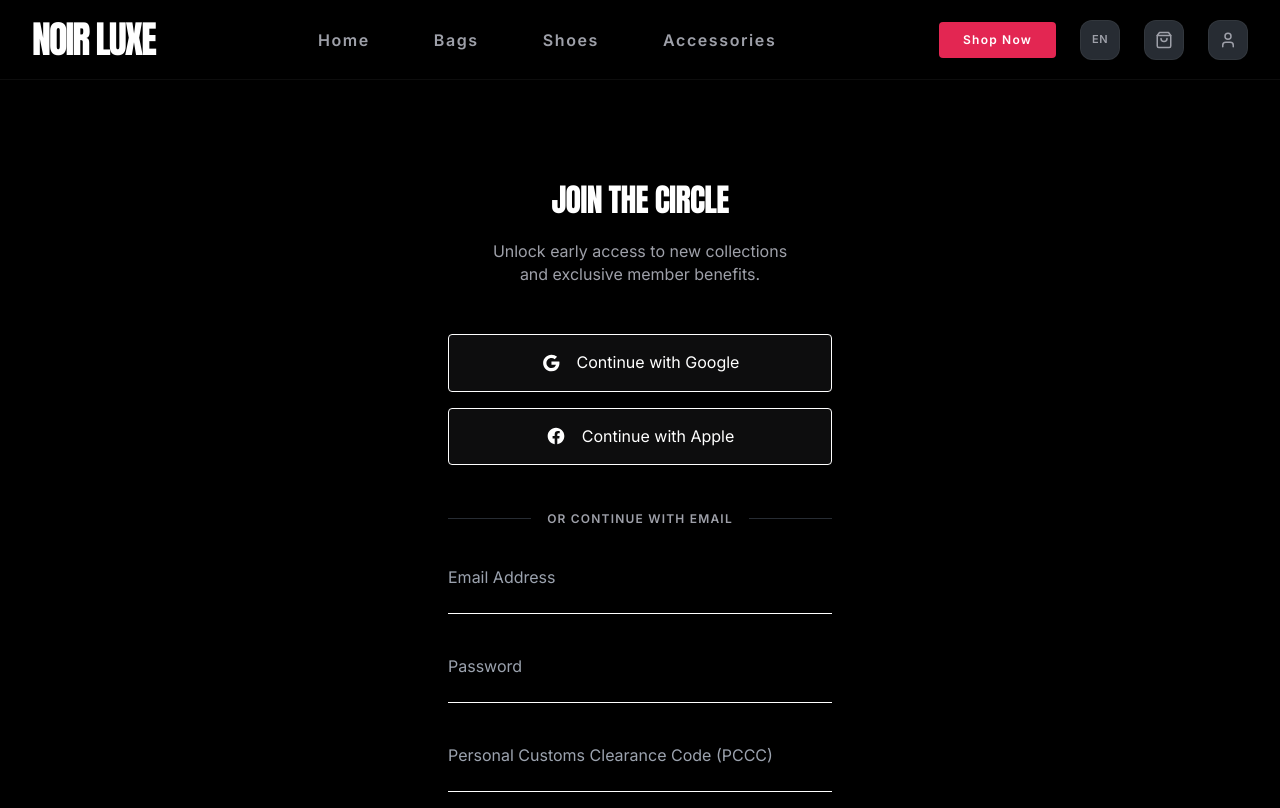
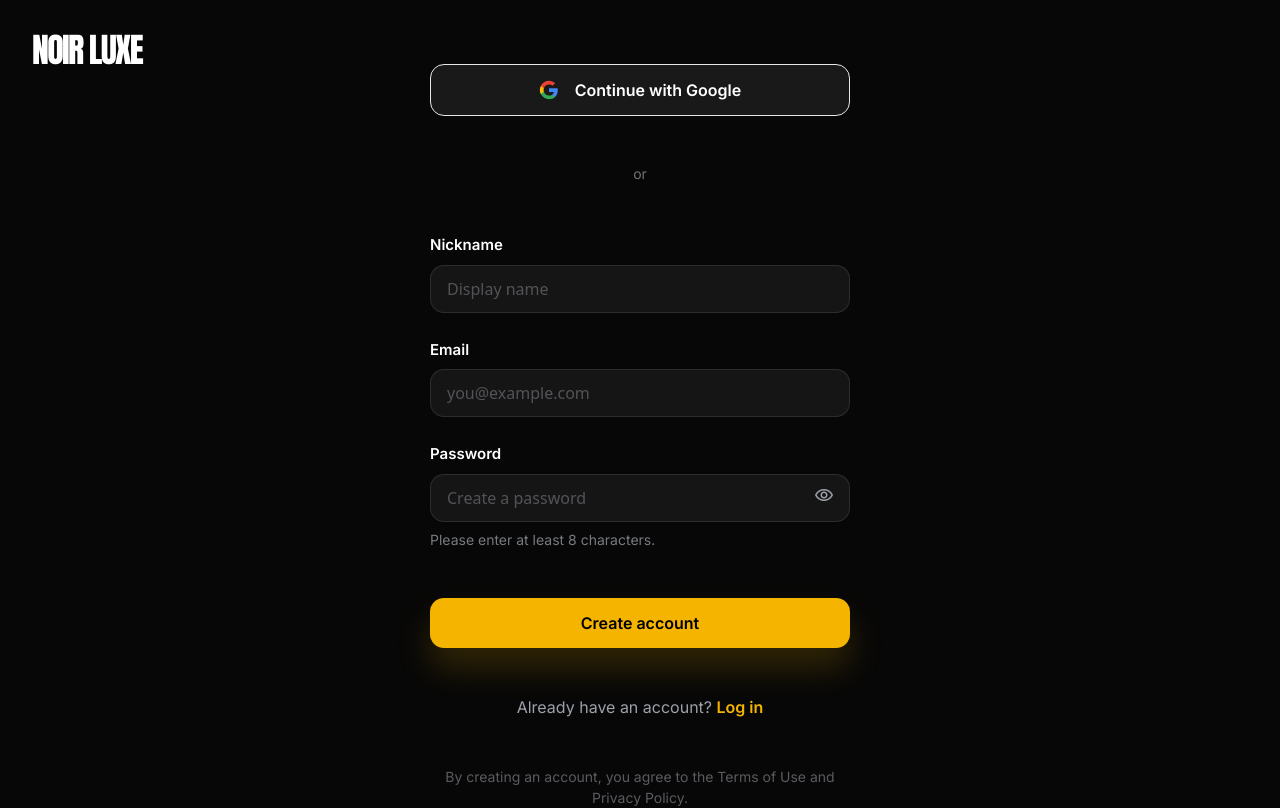
Before and after one commit to partypang/noir-luxe-react, a React (Vite) app: page /register in a window 1280 px wide. Shown: the top 808 px of the page. Built offline with nearby package versions, Linux system fonts and the light colour scheme.

Commit message:
Add customer login and signup screens

```diff
--- a/src/App.jsx
+++ b/src/App.jsx
@@ -71,7 +71,8 @@ export default function App() {
         <Route path="/product/hermes-birkin-25-black-swift" element={<CustomerLayout><HermesBirkin25Detail /></CustomerLayout>} />
         <Route path="/product/void-ankle-boot" element={<CustomerLayout><VoidAnkleBootDetail /></CustomerLayout>} />
         <Route path="/cart" element={<CustomerLayout><ShoppingCart /></CustomerLayout>} />
-        <Route path="/register" element={<CustomerLayout><MembershipRegistration /></CustomerLayout>} />
+        <Route path="/login" element={<MembershipRegistration />} />
+        <Route path="/register" element={<MembershipRegistration />} />
 
         {/* Transactional Routes (No standard header/footer) */}
         <Route path="/checkout" element={<SecureCheckoutPayPal />} />
--- a/src/components/Navbar.jsx
+++ b/src/components/Navbar.jsx
@@ -127,7 +127,7 @@ export default function Navbar() {
 
           {/* Profile Button */}
           <Link
-            to="/register"
+            to="/login"
             className="w-10 h-10 rounded-full bg-deep-slate hover:bg-surface-bright flex items-center justify-center text-silver-mist hover:text-pure-white transition-all duration-300 border border-white/5 hover:border-white/25 hidden sm:flex"
             aria-label="Profile"
           >
@@ -201,7 +201,7 @@ export default function Navbar() {
           <Link
             onClick={() => setMobileMenuOpen(false)}
             className="font-label-caps text-[16px] leading-none tracking-[0.1em] font-semibold text-silver-mist py-2"
-            to="/register"
+            to="/login"
           >
             {t('account')}
           </Link>
--- a/src/pages/MembershipRegistration.jsx
+++ b/src/pages/MembershipRegistration.jsx
@@ -1,107 +1,267 @@
 import React, { useState } from 'react'
-import { Link, useNavigate } from 'react-router-dom'
+import { Link, useLocation, useNavigate } from 'react-router-dom'
+import { useLanguage } from '../context/LanguageContext.jsx'
+
+function GoogleMark() {
+  return (
+    <svg aria-hidden="true" className="h-5 w-5" viewBox="0 0 24 24">
+      <path fill="#4285F4" d="M22.56 12.25c0-.78-.07-1.53-.2-2.25H12v4.26h5.92c-.26 1.37-1.04 2.53-2.21 3.31v2.77h3.57c2.08-1.92 3.28-4.74 3.28-8.09z" />
+      <path fill="#34A853" d="M12 23c2.97 0 5.46-.98 7.28-2.66l-3.57-2.77c-.98.66-2.23 1.06-3.71 1.06-2.86 0-5.29-1.93-6.16-4.53H2.18v2.84C3.99 20.53 7.7 23 12 23z" />
+      <path fill="#FBBC05" d="M5.84 14.1c-.22-.66-.35-1.36-.35-2.1s.13-1.44.35-2.1V7.06H2.18C1.43 8.55 1 10.22 1 12s.43 3.45 1.18 4.94l3.66-2.84z" />
+      <path fill="#EA4335" d="M12 5.38c1.62 0 3.06.56 4.21 1.64l3.15-3.15C17.45 2.09 14.97 1 12 1 7.7 1 3.99 3.47 2.18 7.06L5.84 9.9C6.71 7.31 9.14 5.38 12 5.38z" />
+    </svg>
+  )
+}
+
+const COPY = {
+  EN: {
+    login: {
+      google: 'Continue with Google',
+      divider: 'or',
+      email: 'Email',
+      emailPlaceholder: 'you@example.com',
+      password: 'Password',
+      passwordPlaceholder: 'Enter your password',
+      forgot: 'Forgot your password?',
+      submit: 'Log in',
+      submitting: 'Logging in...',
+      switchLead: "Don't have an account?",
+      switchAction: 'Sign up',
+      success: 'Logged in successfully.',
+    },
+    signup: {
+      google: 'Continue with Google',
+      divider: 'or',
+      nickname: 'Nickname',
+      nicknamePlaceholder: 'Display name',
+      email: 'Email',
+      emailPlaceholder: 'you@example.com',
+      password: 'Password',
+      passwordPlaceholder: 'Create a password',
+      passwordHelp: 'Please enter at least 8 characters.',
+      submit: 'Create account',
+      submitting: 'Creating account...',
+      switchLead: 'Already have an account?',
+      switchAction: 'Log in',
+      terms: 'By creating an account, you agree to the Terms of Use and Privacy Policy.',
+      success: 'Account created successfully.',
+    },
+    googleReady: 'Google sign-in is ready for OAuth connection.',
+    showPassword: 'Show password',
+    hidePassword: 'Hide password',
+  },
+  KO: {
+    login: {
+      google: 'Google로 계속하기',
+      divider: '또는',
+      email: '이메일',
+      emailPlaceholder: 'you@example.com',
+      password: '비밀번호',
+      passwordPlaceholder: '비밀번호를 입력하세요',
+      forgot: '비밀번호를 잊으셨나요?',
+      submit: '로그인',
+      submitting: '로그인 중...',
+      switchLead: '계정이 없으신가요?',
+      switchAction: '회원가입',
+      success: '로그인되었습니다.',
+    },
+    signup: {
+      google: 'Google로 계속하기',
+      divider: '또는',
+      nickname: '닉네임',
+      nicknamePlaceholder: '표시될 닉네임',
+      email: '이메일',
+      emailPlaceholder: 'you@example.com',
+      password: '비밀번호',
+      passwordPlaceholder: '비밀번호를 만들어 주세요',
+      passwordHelp: '8자 이상으로 입력해 주세요.',
+      submit: '계정 만들기',
+      submitting: '계정 생성 중...',
+      switchLead: '이미 계정이 있으신가요?',
+      switchAction: '로그인',
+      terms: '계정을 만들면 이용약관 및 개인정보처리방침에 동의하게 됩니다.',
+      success: '계정이 생성되었습니다.',
+    },
+    googleReady: 'Google 로그인은 OAuth 연결 준비 상태입니다.',
+    showPassword: '비밀번호 표시',
+    hidePassword: '비밀번호 숨기기',
+  },
+}
 
 export default function MembershipRegistration() {
   const navigate = useNavigate()
+  const location = useLocation()
+  const { language } = useLanguage()
+  const isSignup = location.pathname === '/register'
+  const copy = COPY[language] || COPY.EN
+  const modeCopy = isSignup ? copy.signup : copy.login
+
+  const [formData, setFormData] = useState({
+    nickname: '',
+    email: '',
+    password: '',
+  })
+  const [showPassword, setShowPassword] = useState(false)
   const [isSubmitting, setIsSubmitting] = useState(false)
+  const [message, setMessage] = useState('')
 
-  const handleSubmit = (e) => {
-    e.preventDefault()
+  const handleChange = (event) => {
+    const { name, value } = event.target
+    setFormData((current) => ({ ...current, [name]: value }))
+  }
+
+  const finishAuth = (notice) => {
+    const displayName = formData.nickname || formData.email.split('@')[0] || 'NOIR Member'
+    localStorage.setItem('customer_session', JSON.stringify({
+      email: formData.email,
+      name: displayName,
+      mode: isSignup ? 'signup' : 'login',
+      signedAt: new Date().toISOString(),
+    }))
+    setMessage(notice)
+    window.setTimeout(() => navigate('/'), 650)
+  }
+
+  const handleSubmit = (event) => {
+    event.preventDefault()
     setIsSubmitting(true)
-    setTimeout(() => {
+    setMessage('')
+
+    window.setTimeout(() => {
       setIsSubmitting(false)
-      alert('Welcome to the Circle! Account created successfully.')
-      navigate('/')
-    }, 1200)
+      finishAuth(modeCopy.success)
+    }, 700)
+  }
+
+  const handleGoogle = () => {
+    setMessage(copy.googleReady)
   }
 
   return (
-    <div className="bg-pitch-black text-on-surface font-body-md min-h-screen flex flex-col overflow-x-hidden">
-      {/* Main Content Canvas */}
-      <main className="flex-grow flex items-center justify-center pt-32 pb-xl px-container-margin relative z-10">
-        {/* Registration Form Container */}
-        <div className="w-full max-w-[480px] bg-pitch-black p-lg flex flex-col items-center">
-          {/* Header */}
-          <div className="text-center mb-lg w-full">
-            <h1 className="font-display-xl text-[32px] text-pure-white tracking-tight mb-sm uppercase">JOIN THE CIRCLE</h1>
-            <p className="font-body-md text-body-md text-silver-mist max-w-[320px] mx-auto">
-              Unlock early access to new collections and exclusive member benefits.
-            </p>
+    <div className="min-h-screen bg-[#070707] text-on-surface flex items-center justify-center px-container-margin py-xl">
+      <Link
+        to="/"
+        aria-label="NOIR LUXE Home"
+        className="absolute left-container-margin top-md font-display-lg text-[34px] text-pure-white tracking-tighter"
+      >
+        NOIR LUXE
+      </Link>
+
+      <main className="w-full max-w-[420px]">
+        <form onSubmit={handleSubmit} className="w-full">
+          <button
+            type="button"
+            onClick={handleGoogle}
+            className="w-full h-[52px] rounded-[14px] border border-pure-white/18 bg-[#191919] text-pure-white font-body-md text-[16px] font-bold flex items-center justify-center gap-sm hover:border-[#f4b400]/70 hover:bg-[#202020] transition-colors"
+          >
+            <GoogleMark />
+            {modeCopy.google}
+          </button>
+
+          <div className="flex items-center justify-center my-lg">
+            <span className="font-body-sm text-body-sm text-silver-mist/70">{modeCopy.divider}</span>
           </div>
 
-          {/* Social Sign-up */}
-          <div className="w-full space-y-sm mb-md">
-            <button className="w-full bg-graphite-base border border-pure-white rounded-lg py-sm px-md flex items-center justify-center space-x-sm hover:bg-surface-container-low transition-colors duration-300">
-              <svg className="w-5 h-5 text-pure-white" fill="currentColor" viewBox="0 0 24 24">
-                <path d="M12.545,10.239v3.821h5.445c-0.712,2.315-2.647,3.972-5.445,3.972c-3.332,0-6.033-2.701-6.033-6.032s2.701-6.032,6.033-6.032c1.498,0,2.866,0.549,3.921,1.453l2.814-2.814C17.503,2.988,15.139,2,12.545,2C7.021,2,2.543,6.477,2.543,12s4.478,10,10.002,10c8.396,0,10.249-7.85,9.426-11.748L12.545,10.239z"></path>
-              </svg>
-              <span className="font-body-md text-body-md text-pure-white">Continue with Google</span>
-            </button>
-            <button className="w-full bg-graphite-base border border-pure-white rounded-lg py-sm px-md flex items-center justify-center space-x-sm hover:bg-surface-container-low transition-colors duration-300">
-              <svg className="w-5 h-5 text-pure-white" fill="currentColor" viewBox="0 0 24 24">
-                <path d="M12 2C6.477 2 2 6.477 2 12c0 4.991 3.657 9.128 8.438 9.878v-6.987h-2.54V12h2.54V9.797c0-2.506 1.492-3.89 3.777-3.89 1.094 0 2.238.195 2.238.195v2.46h-1.26c-1.243 0-1.63.771-1.63 1.562V12h2.773l-.443 2.89h-2.33v6.988C18.343 21.128 22 16.991 22 12c0-5.523-4.477-10-10-10z"></path>
-              </svg>
-              <span className="font-body-md text-body-md text-pure-white">Continue with Apple</span>
-            </button>
-          </div>
+          <div className="space-y-md">
+            {isSignup && (
+              <div className="space-y-xs">
+                <label htmlFor="nickname" className="font-body-md text-[15px] font-bold text-pure-white">
+                  {modeCopy.nickname}
+                </label>
+                <input
+                  id="nickname"
+                  name="nickname"
+                  value={formData.nickname}
+                  onChange={handleChange}
+                  placeholder={modeCopy.nicknamePlaceholder}
+                  required={isSignup}
+                  className="w-full h-[48px] rounded-[14px] border border-pure-white/10 bg-[#151515] px-sm text-pure-white placeholder:text-silver-mist/45 focus:border-[#f4b400]/80 focus:outline-none focus:ring-0"
+                />
+              </div>
+            )}
 
-          {/* Divider */}
-          <div className="w-full flex items-center my-md">
-            <div className="flex-grow border-t border-deep-slate"></div>
-            <span className="mx-sm font-label-caps text-label-caps text-silver-mist uppercase">OR CONTINUE WITH EMAIL</span>
-            <div className="flex-grow border-t border-deep-slate"></div>
-          </div>
-
-          {/* Form */}
-          <form onSubmit={handleSubmit} className="w-full space-y-md">
-            <div className="relative group border-b border-pure-white pb-xs">
+            <div className="space-y-xs">
+              <label htmlFor="email" className="font-body-md text-[15px] font-bold text-pure-white">
+                {modeCopy.email}
+              </label>
               <input
-                className="w-full bg-transparent border-0 text-pure-white font-body-md py-sm px-0 focus:ring-0 focus:outline-none"
                 id="email"
                 name="email"
-                placeholder="Email Address"
+                type="email"
+                value={formData.email}
+                onChange={handleChange}
+                placeholder={modeCopy.emailPlaceholder}
                 required
-                type="email"
-              />
-            </div>
-            <div className="relative group border-b border-pure-white pb-xs">
-              <input
-                className="w-full bg-transparent border-0 text-pure-white font-body-md py-sm px-0 focus:ring-0 focus:outline-none"
-                id="password"
-                name="password"
-                placeholder="Password"
-                required
-                type="password"
-              />
-            </div>
-            <div className="relative group border-b border-pure-white pb-xs">
-              <input
-                className="w-full bg-transparent border-0 text-pure-white font-body-md py-sm px-0 focus:ring-0 focus:outline-none"
-                id="pccc"
-                name="pccc"
-                placeholder="Personal Customs Clearance Code (PCCC)"
-                required
-                type="text"
+                className="w-full h-[48px] rounded-[14px] border border-pure-white/10 bg-[#151515] px-sm text-pure-white placeholder:text-silver-mist/45 focus:border-[#f4b400]/80 focus:outline-none focus:ring-0"
               />
             </div>
 
-            <button
-              type="submit"
-              disabled={isSubmitting}
-              className="w-full bg-primary-container text-pure-white font-body-md font-semibold py-sm px-md rounded-lg mt-md hover:bg-inverse-primary transition-colors duration-300"
-            >
-              {isSubmitting ? 'CREATING ACCOUNT...' : 'CREATE ACCOUNT'}
-            </button>
-          </form>
+            <div className="space-y-xs">
+              <label htmlFor="password" className="font-body-md text-[15px] font-bold text-pure-white">
+                {modeCopy.password}
+              </label>
+              <div className="relative">
+                <input
+                  id="password"
+                  name="password"
+                  type={showPassword ? 'text' : 'password'}
+                  value={formData.password}
+                  onChange={handleChange}
+                  placeholder={modeCopy.passwordPlaceholder}
+                  minLength={isSignup ? 8 : 1}
+                  required
+                  className="w-full h-[48px] rounded-[14px] border border-pure-white/10 bg-[#151515] px-sm pr-[48px] text-pure-white placeholder:text-silver-mist/45 focus:border-[#f4b400]/80 focus:outline-none focus:ring-0"
+                />
+                <button
+                  type="button"
+                  onClick={() => setShowPassword((current) => !current)}
+                  aria-label={showPassword ? copy.hidePassword : copy.showPassword}
+                  className="absolute right-sm top-1/2 -translate-y-1/2 text-silver-mist hover:text-pure-white transition-colors"
+                >
+                  <span className="material-symbols-outlined text-[20px]">
+                    {showPassword ? 'visibility_off' : 'visibility'}
+                  </span>
+                </button>
+              </div>
+              {isSignup ? (
+                <p className="font-body-sm text-body-sm text-silver-mist/75">{modeCopy.passwordHelp}</p>
+              ) : (
+                <div className="flex justify-end pt-xs">
+                  <button type="button" className="font-body-sm text-body-sm text-silver-mist hover:text-[#f4b400] transition-colors">
+                    {modeCopy.forgot}
+                  </button>
+                </div>
+              )}
+            </div>
+          </div>
 
-          {/* Login Link */}
-          <div className="mt-md text-center">
-            <span className="font-body-sm text-body-sm text-silver-mist">
-              Already have an account?
-              <a className="text-primary-container hover:text-pure-white transition-colors duration-300 ml-1" href="#">Log in</a>
-            </span>
+          {message && (
+            <p className="mt-md rounded-lg border border-[#f4b400]/30 bg-[#f4b400]/10 px-sm py-xs text-center font-body-sm text-[#f4b400]">
+              {message}
+            </p>
+          )}
+
+          <button
+            type="submit"
+            disabled={isSubmitting}
+            className="mt-lg h-[50px] w-full rounded-[14px] bg-[#f4b400] text-pitch-black font-body-md text-[16px] font-extrabold shadow-[0_20px_34px_rgba(244,180,0,0.18)] hover:bg-[#d99b00] disabled:cursor-wait disabled:opacity-70 transition-colors"
+          >
+            {isSubmitting ? modeCopy.submitting : modeCopy.submit}
+          </button>
+
+          <div className="mt-lg text-center font-body-md text-body-md text-silver-mist">
+            {modeCopy.switchLead}{' '}
+            <Link to={isSignup ? '/login' : '/register'} className="font-bold text-[#f4b400] hover:text-pure-white transition-colors">
+              {modeCopy.switchAction}
+            </Link>
           </div>
-        </div>
+
+          {isSignup && (
+            <p className="mt-lg text-center font-body-sm text-body-sm text-silver-mist/55">
+              {modeCopy.terms}
+            </p>
+          )}
+        </form>
       </main>
     </div>
   )
--- a/src/pages/SecureCheckoutPayPal.jsx
+++ b/src/pages/SecureCheckoutPayPal.jsx
@@ -29,7 +29,7 @@ export default function SecureCheckoutPayPal() {
               <div className="flex justify-between items-end border-b border-deep-slate pb-xs">
                 <h2 className="font-headline-md text-headline-md text-pure-white">Contact Information</h2>
                 <span className="font-body-sm text-body-sm text-silver-mist">
-                  Already have an account? <Link className="text-pure-white underline hover:text-primary-container transition-colors" to="/register">Log in</Link>
+                  Already have an account? <Link className="text-pure-white underline hover:text-primary-container transition-colors" to="/login">Log in</Link>
                 </span>
               </div>
               <div className="space-y-sm">
```
